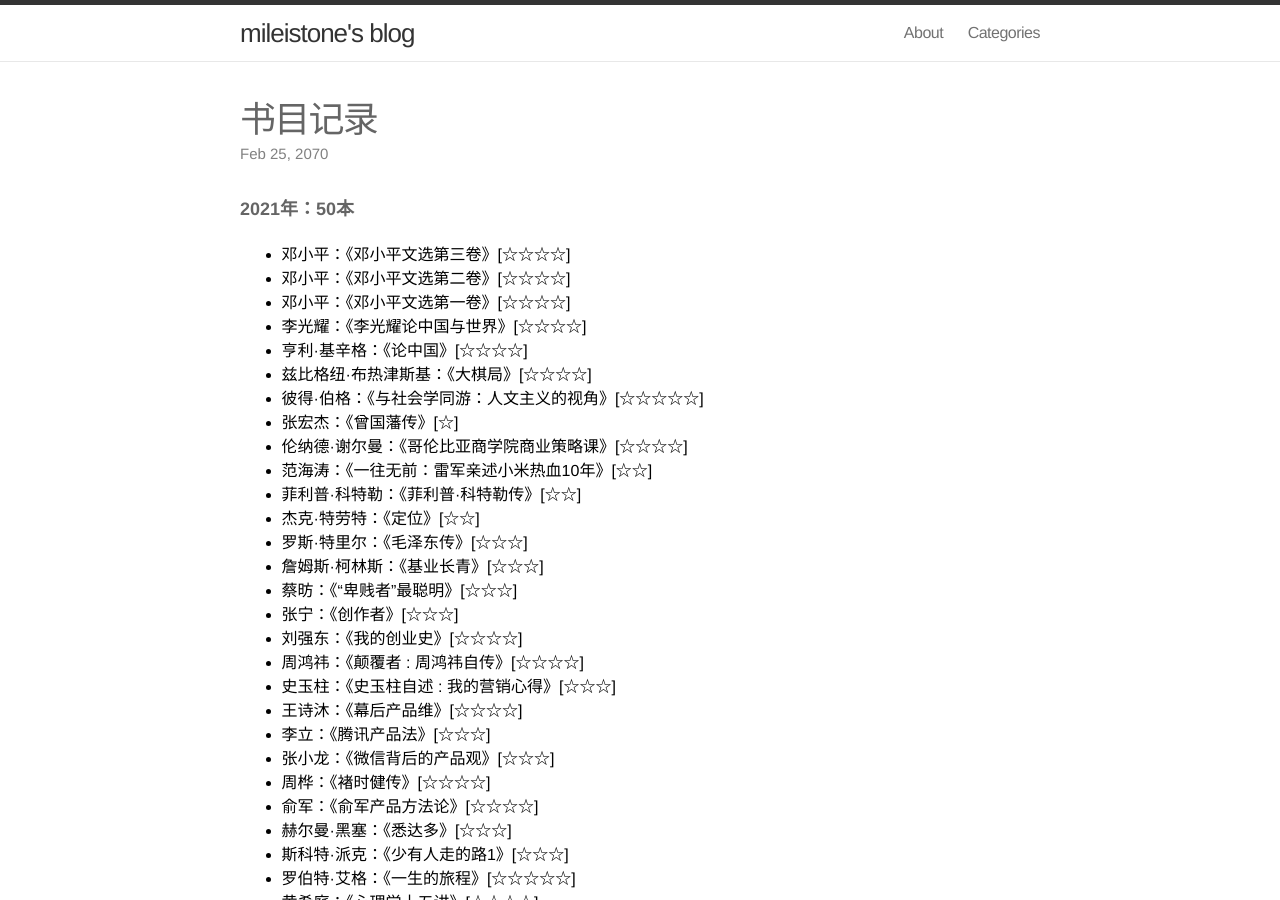
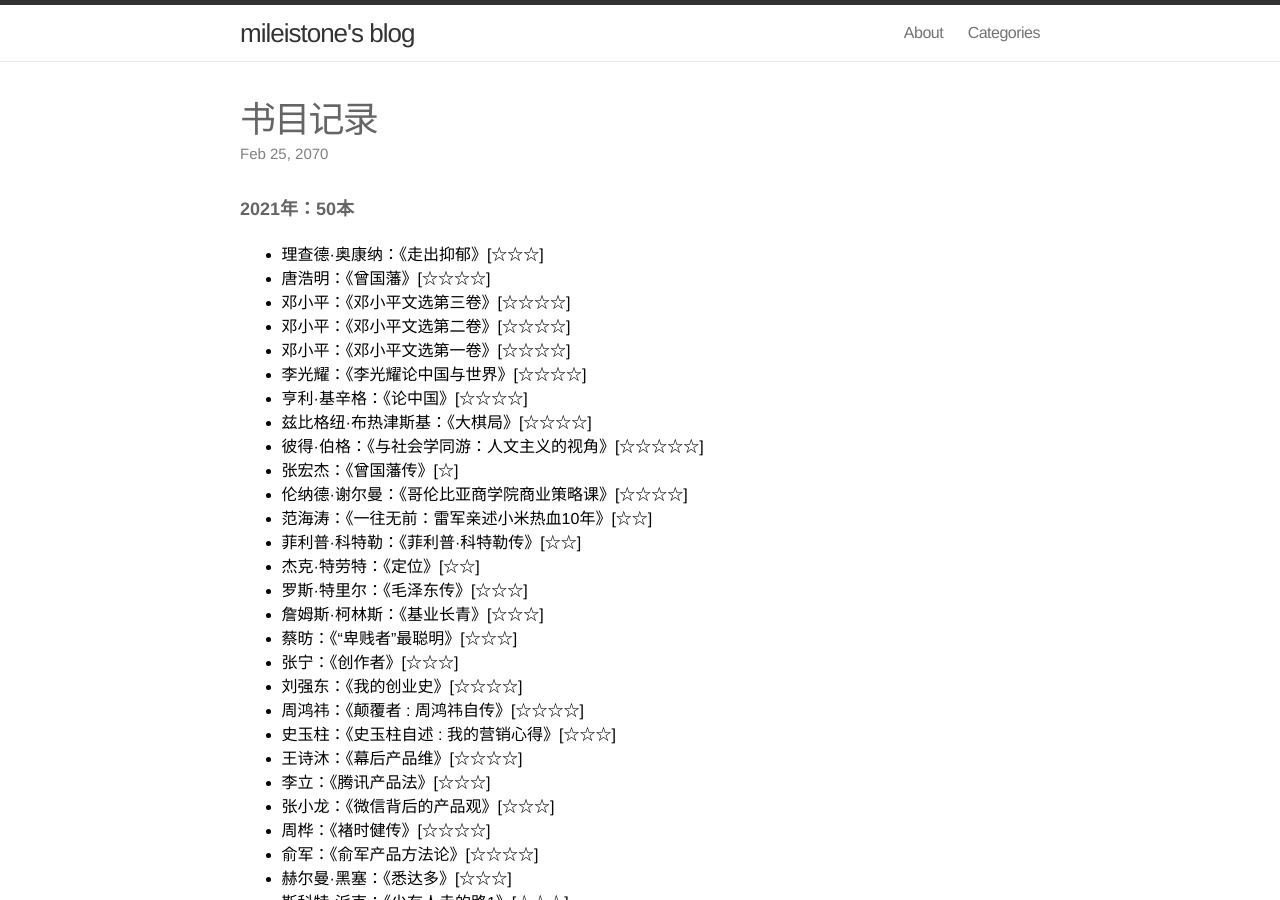
Before and after one commit to mileistone/mileistone.github.io, a Jekyll site: the page built from _posts/2070-02-25-books.md, in a window 1280 px wide and 900 px high. Built offline with Jekyll 4.4.1, drawn with Linux system fonts in a browser that asks for light colours.

Commit message:
Update 2070-02-25-books.md

```diff
--- a/_posts/2070-02-25-books.md
+++ b/_posts/2070-02-25-books.md
@@ -8,6 +8,8 @@ date: 2070-02-25 22:00:00
 ---
 
 ##### 2021年：50本
+- 理查德·奥康纳：《走出抑郁》[☆☆☆]
+- 唐浩明：《曾国藩》[☆☆☆☆]
 - 邓小平：《邓小平文选第三卷》[☆☆☆☆]
 - 邓小平：《邓小平文选第二卷》[☆☆☆☆]
 - 邓小平：《邓小平文选第一卷》[☆☆☆☆]
```
